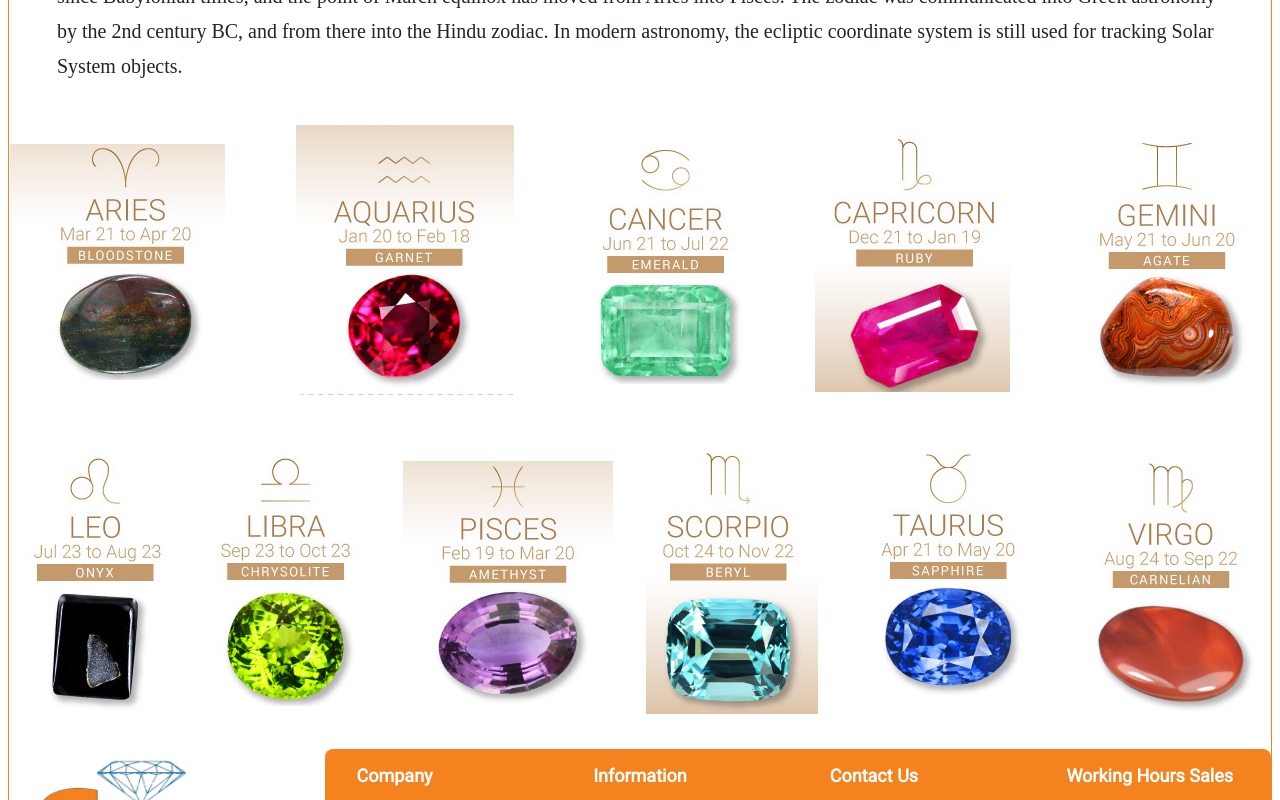
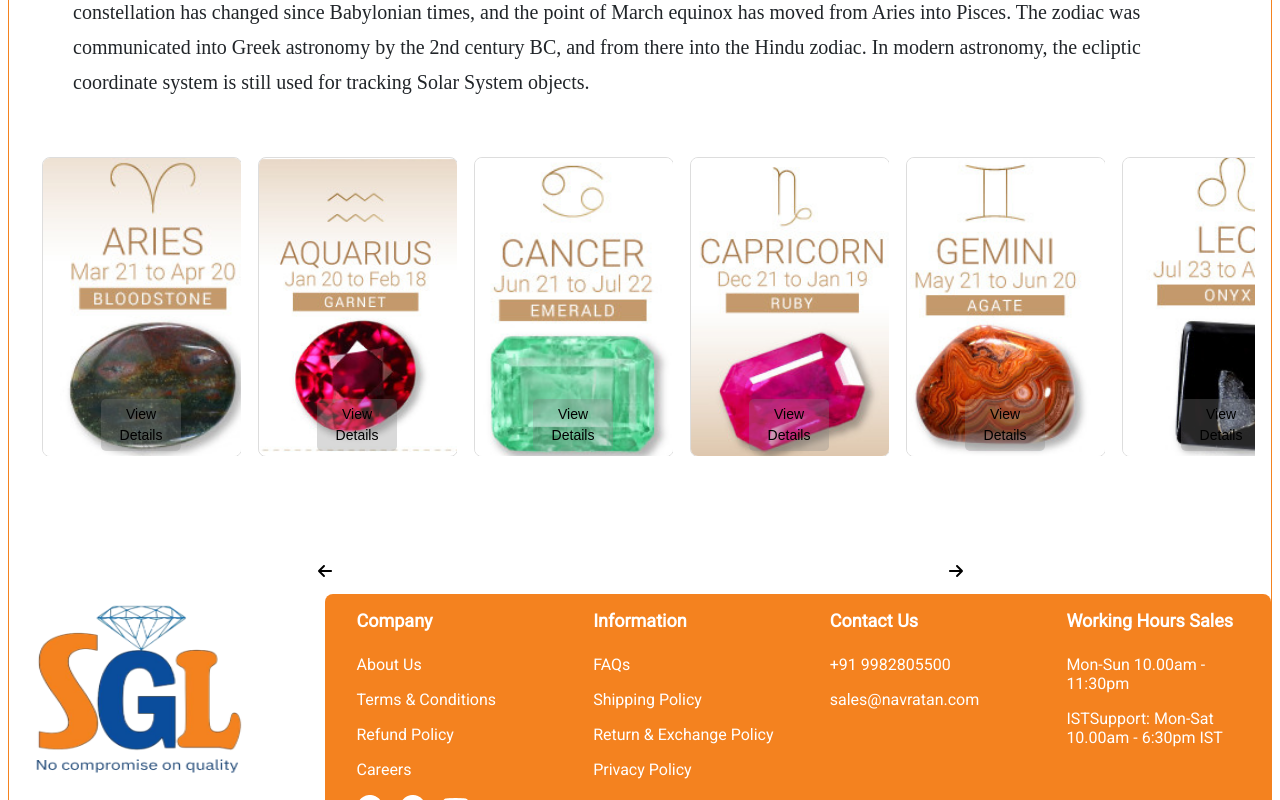
Before and after one commit to Jayraj-parki/SGL-FE, a React (Vite) app in the folder client/: page /astrology in a window 1280 px wide. Shown: the part 680-1480 px from the top of the page. Built offline with nearby package versions, Linux system fonts and the light colour scheme; a web font is replaced by a local one.

Commit message:
sameer redesigned zodiac page and aded their data to store

```diff
--- a/client/src/components/Astrology-demo/zodiacpage/zodiac.css
+++ b/client/src/components/Astrology-demo/zodiacpage/zodiac.css
@@ -2,9 +2,10 @@
     width: auto;
     margin: 2rem 0rem;
     height: auto;
+    padding:1rem
     /* border: 1px solid black; */
 }
-.zodiacheadding{
+.zodiacheading{
     font-size: 100px;
     font-family: Rosario;
     font-size: 128px;
@@ -78,3 +79,79 @@
     flex-wrap: wrap;
 
 }
+
+
+/* ... (your existing styles) */
+
+.zodiac-card {
+    position: relative;
+    width: 200px; /* Set a fixed width for the card */
+    height: 300px; /* Set a fixed height for the card */
+    margin-bottom: 20px;
+    overflow: hidden; /* Ensure the image doesn't overflow */
+    background-color: rgb(255, 255, 255); /* Set the background color to gray */
+    transition: background-color 0.3s ease; /* Add a smooth transition effect */
+  }
+
+  .zodiac-card img {
+    width: 100%;
+    height: 100%;
+    object-fit: cover; /* Maintain aspect ratio */
+    border: 1px solid #ddd; /* Optional: Add a border to the image */
+    border-radius: 8px; /* Optional: Add border-radius for a rounded look */
+    margin:1px
+  }
+
+
+
+  .zodiac-card button {
+    position: absolute;
+    bottom: 5px;
+    left: 50%;
+    transform: translateX(-50%);
+    width: 80px; /* Set the width of the button */
+    padding: 5px 10px; /* Adjust padding as needed */
+    font-size: 14px; /* Adjust font size as needed */
+    background-color: rgba(128, 128, 128, 0.3); /* Set the background color of the button */
+    border: none;
+    border-radius: 5px; /* Optional: Add border-radius for a rounded look */
+    cursor: pointer;
+    transition: background-color 0.3s ease; /* Add a smooth transition effect */
+  }
+
+  .zodiac-card button:hover {
+    background-color: rgba(128, 128, 128, 0.8);
+    color:#ddd /* Semi-transparent gray background on button hover */
+  }
+
+  .zodiac-scroll-container {
+    display: flex;
+    overflow-x: auto;
+    scroll-behavior: smooth;
+    padding: 1rem; /* Add padding for spacing */
+  }
+
+  .zodiac-card {
+    flex: 0 0 auto; /* Maintain the size of each card */
+    margin-right: 1rem; /* Add margin for spacing between cards */
+  }
+
+  .scroll-buttons {
+    display: flex;
+    justify-content: space-between;
+    align-items: center;
+    margin-top: 1rem;
+  }
+
+  .scroll-buttons button {
+    background: none;
+    border: none;
+    cursor: pointer;
+  }
+
+  .scroll-buttons button:hover {
+    color: #007bff; /* Change color on hover as desired */
+  }
+
+
+  /* ... (your existing styles) */
--- a/client/src/components/Astrology-demo/zodiacpage/zodiachome.jsx
+++ b/client/src/components/Astrology-demo/zodiacpage/zodiachome.jsx
@@ -1,5 +1,8 @@
-// import zodiacmainimage from '../../../assets/zodiacstones/zodiacmainimg.jpeg'
-
+/* eslint-disable react/no-unescaped-entities */
+import { useState, useRef, useEffect } from "react";
+import { useNavigate } from "react-router-dom";
+import { FontAwesomeIcon } from "@fortawesome/react-fontawesome";
+import { faArrowLeft, faArrowRight } from "@fortawesome/free-solid-svg-icons";
 import "./zodiac.css";
 import ariesstones from "../../../assets/zodiacstones/Aries.png";
 import cancerstones from "../../../assets/zodiacstones/cancer.png";
@@ -13,11 +16,118 @@ import scorpiostones from "../../../assets/zodiacstones/scorpio.png";
 import taurusstones from "../../../assets/zodiacstones/taurus.png";
 import virgostones from "../../../assets/zodiacstones/virgo.png";
 
+const zodiacStonesData = [
+  { name: "Aries", image: ariesstones, price: "$10" },
+  { name: "Aquarius", image: aquariusstones, price: "$15" },
+  { name: "Cancer", image: cancerstones, price: "$12" },
+  { name: "Capricorn", image: capricornstones, price: "$18" },
+  { name: "Gemini", image: geministones, price: "$14" },
+  { name: "Leo", image: leostones, price: "$20" },
+  { name: "Libra", image: librastones, price: "$16" },
+  { name: "Pisces", image: piecesstones, price: "$22" },
+  { name: "Scorpio", image: scorpiostones, price: "$25" },
+  { name: "Taurus", image: taurusstones, price: "$19" },
+  { name: "Virgo", image: virgostones, price: "$21" },
+];
+
 const Zodiachome = () => {
+  const navigate = useNavigate();
+  const [selectedItem, setSelectedItem] = useState(null);
+  const zodiacImagesRef = useRef(null);
+  const [autoScrollTimer, setAutoScrollTimer] = useState(null);
+  const [isUserActive, setIsUserActive] = useState(true);
+
+  const handleScroll = (direction) => {
+    const container = zodiacImagesRef.current;
+    const scrollAmount = 200; // Adjust the scroll amount as needed
+
+    if (direction === "right") {
+      container.scrollLeft += scrollAmount;
+    } else if (direction === "left") {
+      container.scrollLeft -= scrollAmount;
+    }
+
+    // Reset auto-scroll timer on manual scroll or button click
+    resetAutoScrollTimer();
+  };
+
+  const resetAutoScrollTimer = () => {
+    // Reset the timer for auto-scroll after 5 seconds
+    clearTimeout(autoScrollTimer);
+
+    const newTimer = setTimeout(() => {
+      handleAutoScroll();
+    }, 10000);
+
+    setAutoScrollTimer(newTimer);
+  };
+
+  const handleAutoScroll = () => {
+    const container = zodiacImagesRef.current;
+
+    // Animate scroll from left to right
+    const startPosition = container.scrollLeft;
+    const endPosition = container.scrollWidth - container.clientWidth;
+    const step = 5; // Adjust the step for smoothness
+    let currentPosition = startPosition;
+
+    const scrollInterval = setInterval(() => {
+      currentPosition += step;
+      container.scrollLeft = currentPosition;
+
+      if (currentPosition >= endPosition || !isUserActive) {
+        clearInterval(scrollInterval);
+
+        // Scroll back to point 0 after 2 seconds
+        setTimeout(() => {
+          container.scrollLeft = 0;
+        }, 2000);
+
+        // Reset auto-scroll timer
+        resetAutoScrollTimer();
+      }
+    }, 16); // 60 frames per second
+  };
+
+  const handleUserActivity = () => {
+    // Set user activity to true and restart auto-scroll timer
+    setIsUserActive(true);
+    resetAutoScrollTimer();
+  };
+
+  useEffect(() => {
+    // Initialize auto-scroll timer on component mount
+    resetAutoScrollTimer();
+
+    // Clear auto-scroll timer on component unmount
+    return () => clearTimeout(autoScrollTimer);
+  }, []); // eslint-disable-line react-hooks/exhaustive-deps
+
+  useEffect(() => {
+    // Add event listeners for mouse and keyboard events
+    document.addEventListener("mousemove", handleUserActivity);
+    document.addEventListener("keydown", handleUserActivity);
+
+    // Remove event listeners on component unmount
+    return () => {
+      document.removeEventListener("mousemove", handleUserActivity);
+      document.removeEventListener("keydown", handleUserActivity);
+    };
+  }, []); // eslint-disable-line react-hooks/exhaustive-deps
+  const handleViewDetails = (clickedItem) => {
+    setSelectedItem(clickedItem);
+
+    // Store selected item data in session storage
+    sessionStorage.setItem("selectedItem", JSON.stringify(clickedItem));
+
+    // Redirect to /diamondscart with selected data
+    navigate("/diamondscart");
+  };
+
   return (
     <>
       <div className="zodiacsection">
-        <h1 className="zodiacheadding">Zodiac</h1>
+        <h1 className="zodiacheading">Zodiac</h1>
         <div className="zodiacdesc">
           <p>
             The zodiac is a belt-shaped region of the sky that extends
@@ -33,8 +143,8 @@ const Zodiachome = () => {
             the astronomical constellations with the same name. These
             astrological signs form a celestial coordinate system, or more
             specifically an ecliptic coordinate system, which takes the ecliptic
-            as the origin of latitude and the Sun's position at vernal equinox
-            as the origin of longitude.
+            as the origin of latitude and the Suns position at vernal equinox as
+            the origin of longitude.
             <br />
             This division of the ecliptic into zodiacal signs originated with
             Babylonian astronomy during the 1st millennium BC. Babylonian
@@ -48,43 +158,27 @@ const Zodiachome = () => {
           </p>
         </div>
 
-        <div className="zodiac-images">
-          <div>
-            <img src={ariesstones} alt="aries" />
-          </div>
-          <div>
-            <img src={aquariusstones} alt="aries" />
-          </div>
-          <div>
-            <img src={cancerstones} alt="aries" />
-          </div>
-          <div>
-            <img src={capricornstones} alt="aries" />
-          </div>
-          <div>
-            <img src={geministones} alt="aries" />
-          </div>
-          <div>
-            <img src={leostones} alt="aries" />
-          </div>
-          <div>
-            <img src={librastones} alt="aries" />
-          </div>
-          <div>
-            <img src={piecesstones} alt="aries" />
-          </div>
-          <div>
-            <img src={scorpiostones} alt="aries" />
-          </div>
-          <div>
-            <img src={taurusstones} alt="aries" />
-          </div>
-          <div>
-            <img src={virgostones} alt="aries" />
-          </div>
+        <div className="zodiac-scroll-container" ref={zodiacImagesRef}>
+          {zodiacStonesData.map((item, index) => (
+            <div key={index} className="zodiac-card">
+              <img src={item.image} alt={item.name} />
+              <button onClick={() => handleViewDetails(item)}>
+                View Details
+              </button>
+            </div>
+          ))}
         </div>
+      </div>
+      <div className="scroll-buttons">
+        <button onClick={() => handleScroll("left")}>
+          <FontAwesomeIcon icon={faArrowLeft} />
+        </button>
+        <button onClick={() => handleScroll("right")}>
+          <FontAwesomeIcon icon={faArrowRight} />
+        </button>
       </div>
     </>
   );
 };
+
 export default Zodiachome;
--- a/client/src/components/CartButtons.jsx
+++ b/client/src/components/CartButtons.jsx
@@ -3,7 +3,7 @@ import "./AddCart.css";
 import PropTypes from "prop-types";
 import Swal from "sweetalert2";
 
-const AddCart = ({ onAddToCart }) => {
+const AddCart = ({ onAddToCart, onQuantityChange }) => {
   const addToWishlist = () => {
     // Add your logic for adding to the wishlist here
     Swal.fire({
@@ -19,12 +19,14 @@ const AddCart = ({ onAddToCart }) => {
   const incrementCart = () => {
     setCartQuantity(cartQuantity + 1);
     animateButton();
+    onQuantityChange(cartQuantity + 1); // Call the prop function with the updated quantity
   };
 
   const decrementCart = () => {
     if (cartQuantity > 0) {
       setCartQuantity(cartQuantity - 1);
       animateButton();
+      onQuantityChange(cartQuantity - 1); // Call the prop function with the updated quantity
     }
   };
 
--- a/client/src/components/Diamonds/Diamondcarat/ProductDetails.jsx
+++ b/client/src/components/Diamonds/Diamondcarat/ProductDetails.jsx
@@ -1,14 +1,17 @@
-// diamondDisplay.js
-// Assuming the correct file name
-import ProductFullView from "./ProductFullView"; // Assuming the correct file name
-import FooterWithImages from "./FooterWithImages"; // Assuming the correct file name
-// import "./Style.css";
+import React from "react";
+import { useLocation } from "react-router-dom";
+import ProductFullView from "./ProductFullView";
+import FooterWithImages from "./FooterWithImages";
 
 const ProductDetails = () => {
+  const location = useLocation();
+  // Retrieve selected item data from session storage
+  const selectedItem = JSON.parse(sessionStorage.getItem("selectedItem"));
+
   return (
     <div className="diamond-display-container">
       <div className="diamond-display-content">
-        <ProductFullView />
+        <ProductFullView selectedItem={selectedItem} />
         <div className="main-content">
           <FooterWithImages />
         </div>
```
Also changed, not shown: client/src/components/Diamonds/Diamondcarat/ProductFullView.jsx (+83 -57 lines).
